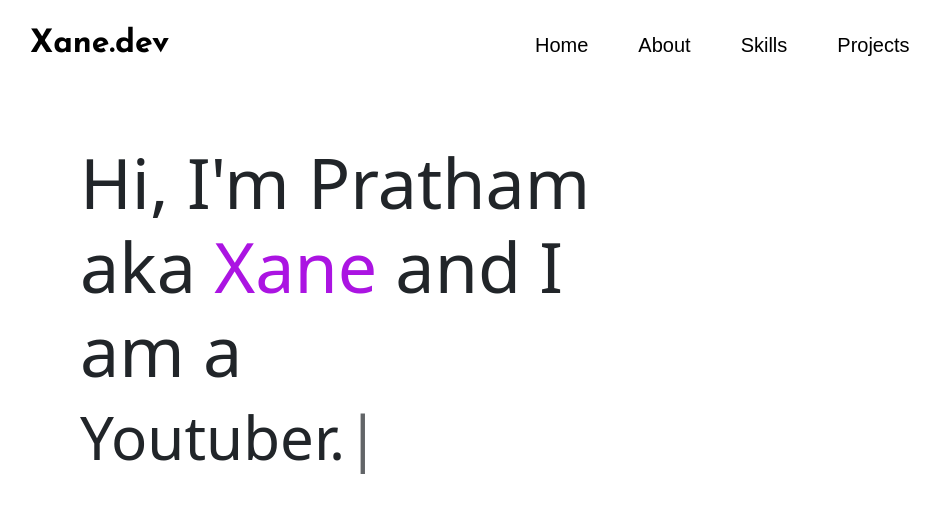
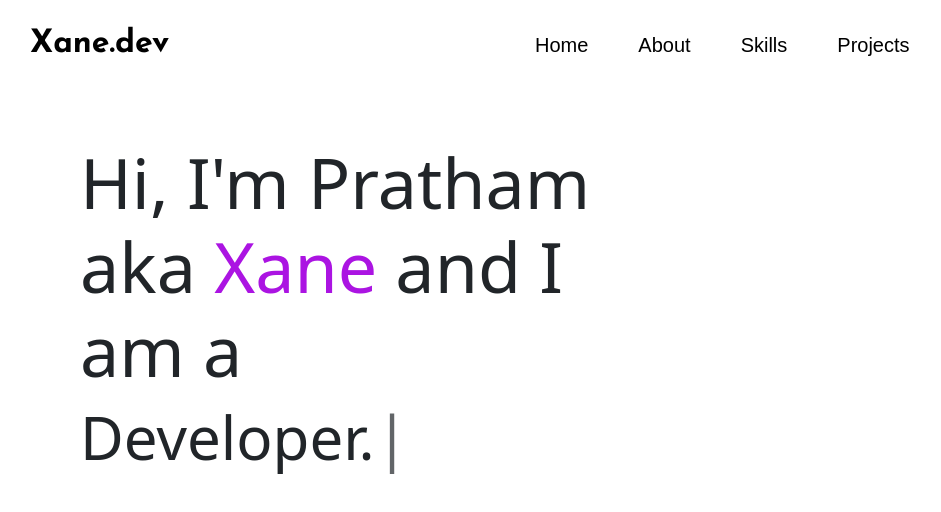
Before and after one commit to Xane07/xaneDev, a React (Vite) app: page / in a window 1280 px wide. Shown: the top 512 px of the page, without its empty margins (0-941 px from the left). Built offline with nearby package versions, Linux system fonts and the light colour scheme.

Commit message:
added loop

```diff
--- a/src/elements/introduction/Text.jsx
+++ b/src/elements/introduction/Text.jsx
@@ -13,19 +13,10 @@ function Text() {
         <span className="text2"></span>
         <span className="cursor">
           <Typewriter
-            onInit={(typewriter) => {
-              typewriter
-                .typeString("Coder.")
-                .pauseFor(2000)
-                .deleteAll()
-                .typeString("Youtuber.")
-                .pauseFor(2000)
-                .deleteAll()
-                .typeString("Freelancer.")
-                .pauseFor(2000)
-                .deleteAll()
-                .callFunction(Text)
-                .start();
+            options={{
+              strings: ["Coder.", "Developer.","Youtuber.","Learner."],
+              autoStart: true,
+              loop: true,
             }}
           />
         </span>
```
